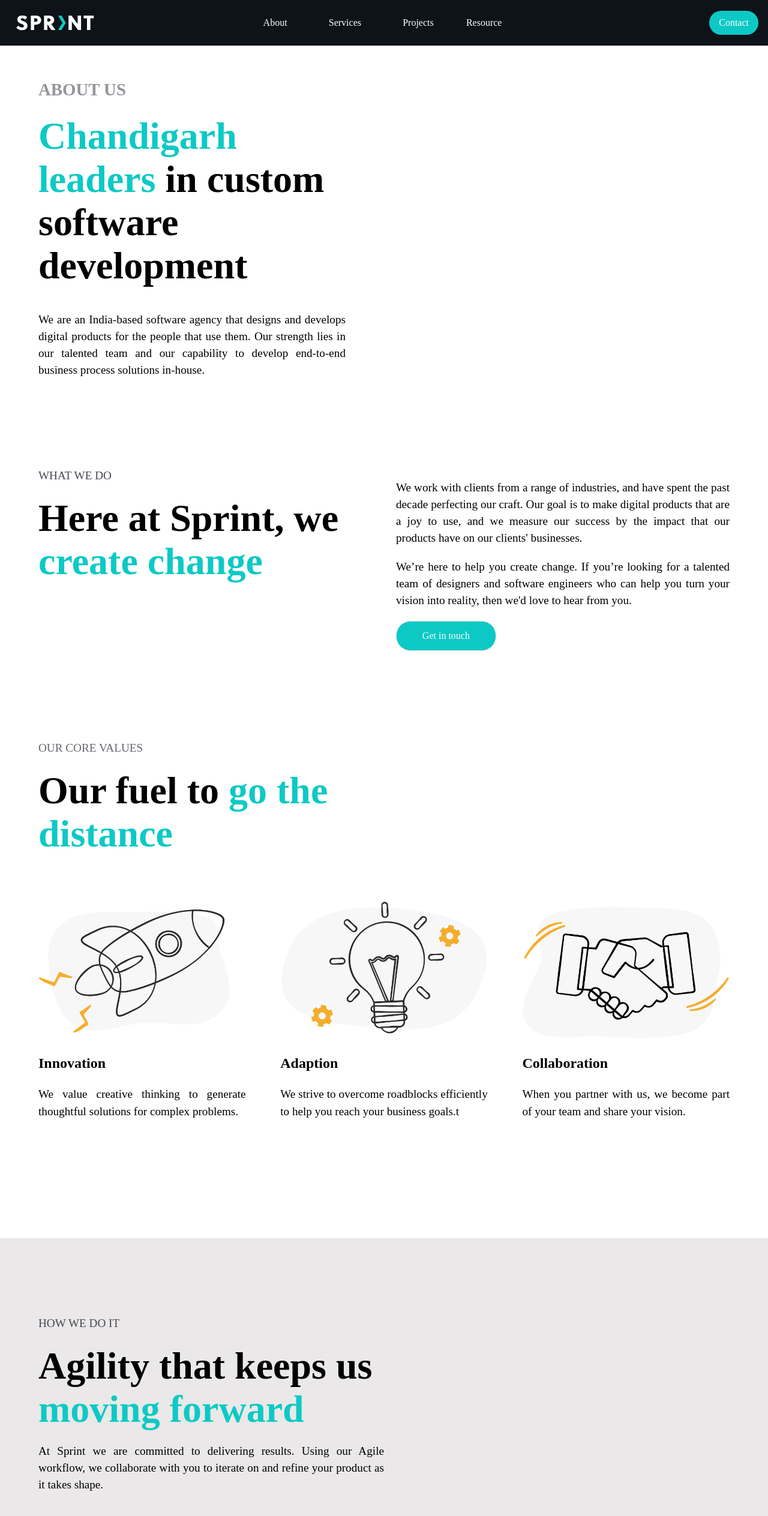
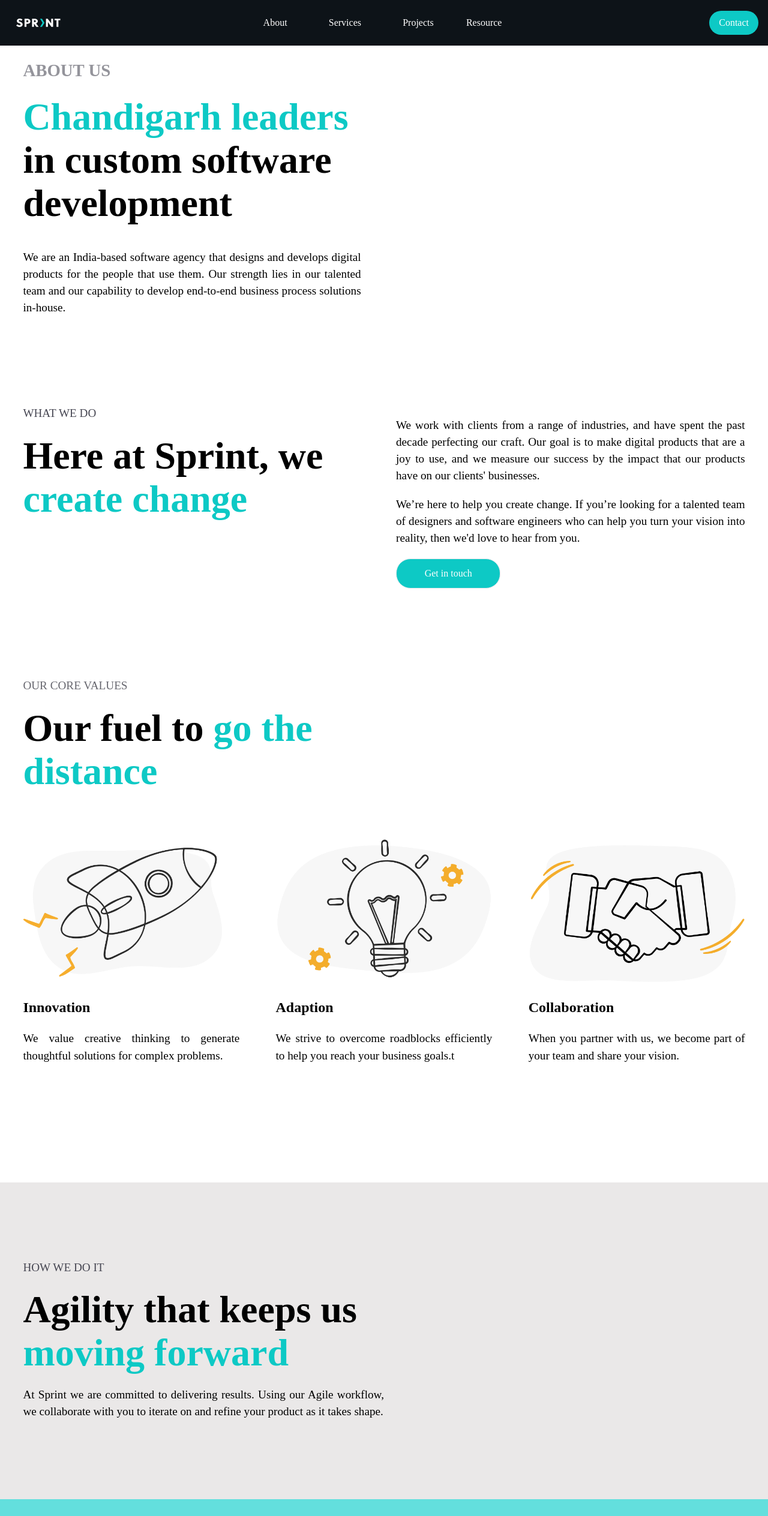
Before and after one commit to AnkushTri/sprintDigital, a React (Vite) app in the folder client/: page /about in a window 1280 px wide. Shown: the top 2527 px of the page at 60% size. Built offline with nearby package versions, Linux system fonts and the light colour scheme.

Commit message:
padding fix

```diff
--- a/client/src/Components/AboutUs/AboutUs.jsx
+++ b/client/src/Components/AboutUs/AboutUs.jsx
@@ -24,7 +24,7 @@ const AboutUs = () => {
   ]
 
   return (
-    <div className="w-[100%] py-[5%] px-[2%] xsm:px-[5%]">
+    <div className="w-[100%] py-[5%] px-[3%] xsm:px-[5%]">
       <div className="w-[60%] xsm:w-[100%]">
         <h3 className=" text-[#464652] text-[1.2rem] uppercase">About Us</h3>
         <h1 className="text-[4rem] font-extrabold leading-[4.5rem]  my-5 xsm:leading-[4rem] text-[3.2rem]">
--- a/client/src/Components/Contacts/Contacts.jsx
+++ b/client/src/Components/Contacts/Contacts.jsx
@@ -5,7 +5,7 @@ function Contacts() {
   return (
     <>
       {/* contact form */}
-      <div className="bg-[var(--color-primary)] w-[100%] contact_home flex py-12 px-[2%] xsm:flex-col px-[5%]">
+      <div className="bg-[var(--color-primary)] w-[100%] contact_home flex py-12 px-[2%] xsm:flex-col px-[5%] py-[3rem] rounded-none bg-blue-300">
         <div className=" text-[white] flex-1 my-10">
           <h3 className=" text-[#464652] text-[1.2rem]">Get in touch</h3>
           <h1 className="text-[4rem] font-extrabold leading-[4.5rem]  my-5 ">
--- a/client/src/Components/NavBar/NavBar.jsx
+++ b/client/src/Components/NavBar/NavBar.jsx
@@ -29,7 +29,7 @@ const NavBar = () => {
   return (
     <nav>
       <div className="navbar xsm:w-[100vw] flex-col">
-        <div className="log w-[10%] px-2 py-1  xsm:top-5 w-[20%] py-0">
+        <div className="log w-[7%] px-2 py-1  xsm:top-5 w-[20%] py-0">
           <a href="/">
             <img src="logos/sprint.svg" alt="sprint" />
           </a>
--- a/client/src/Components/Services/Services.jsx
+++ b/client/src/Components/Services/Services.jsx
@@ -97,7 +97,7 @@ const Services = () => {
 }
 
 const Wrapper = styled.div`
-  padding: 0 5%;
+  padding: 0 3%;
   .services {
     display: flex;
     justify-content: space-between;
--- a/client/src/Components/Works/Works.jsx
+++ b/client/src/Components/Works/Works.jsx
@@ -22,7 +22,7 @@ const Works = () => {
             className="absolute top-[20%] right-[10%] xsm:right-[13%]"
           />
         </div>
-        <div className="flex-1 px-5">
+        <div className="flex-1 px-[3%]">
           <h3 className="py-5 uppercase text-[#464652] text-[1.2rem]">
             NATIVE APP DEVELOPMENT
           </h3>
@@ -83,7 +83,7 @@ const Works = () => {
             className="absolute bottom-[0%] left-[15%] xsm:bottom-[-5%]"
           />
         </div>
-        <div className="w-[50%] px-5 xsm:w-full">
+        <div className="w-[50%] px-[3%] xsm:w-full">
           <h3 className="py-5 uppercase text-[#464652] text-[1.2rem]">
             LEGACY MODERNISATION
           </h3>
@@ -123,7 +123,7 @@ const Works = () => {
             className="absolute top-[45%] right-[26%]"
           />
         </div>
-        <div className="width-[50%] px-5 ml-[-10%] xsm:ml-0">
+        <div className="width-[50%] px-[3%] ml-[-10%] xsm:ml-0">
           <h3 className="py-5 uppercase text-[#464652] text-[1.2rem] ">
             INTEGRATED WEB APPLICATIONS
           </h3>
--- a/client/src/Pages/About/About.jsx
+++ b/client/src/Pages/About/About.jsx
@@ -27,7 +27,7 @@ const About = () => {
 
   return (
     <div className="">
-      <div className="w-[50%] px-[2%] pt-[10%] xsm:w-[100%] px-[5%]">
+      <div className="w-[50%] px-[3%] pt-[10%] xsm:w-[100%] pt-[6rem]">
         <h3 className="text-[#46465294] text-[1.8rem] uppercase font-bold">
           About Us
         </h3>
@@ -46,7 +46,7 @@ const About = () => {
       </div>
       {/* <div><Scroll /></div> */}
       {/* what we do */}
-      <div className="flex px-[5%] gap-10 py-[8rem] xsm:flex-col gap-0 pb-0">
+      <div className="flex px-[3%] gap-10 py-[8rem] xsm:flex-col gap-0 pb-0">
         <div className="title  w-[50%] xsm:w-full">
           <h3 className=" text-[#464652] text-[1.2rem] uppercase">
             What We do
@@ -77,7 +77,7 @@ const About = () => {
       </div>
 
       {/* OUr core values */}
-      <div className="px-[5%] gap-10 py-[8rem]">
+      <div className="px-[3%] gap-10 py-[8rem] xsm:px-[5%]">
         <div className="title  w-[50%] xsm:w-[100%]">
           <h3 className=" text-[#66666e] text-[1.2rem] uppercase">
             Our core values
@@ -104,7 +104,7 @@ const About = () => {
       </div>
 
       {/* How we do it */}
-      <div className="flex px-[5%] gap-10 py-[8rem] bg-[#eae8e8] xsm:flex-col">
+      <div className="flex px-[3%] gap-10 py-[8rem] bg-[#eae8e8] xsm:py-[5%] flex-col">
         <div className="title  w-[50%] xsm:w-[100%]">
           <h3 className=" text-[#464652] text-[1.2rem] uppercase">
             how we do it
--- a/client/src/Pages/Articles/Articles.jsx
+++ b/client/src/Pages/Articles/Articles.jsx
@@ -87,7 +87,7 @@ const Articles = () => {
   ];
   return (
     <div className="py-[5%] ">
-      <div className="article px-[5%] ">
+      <div className="article px-[3%] ">
         <h2 className=" py-4 text-2xl ">ARTICLES</h2>
         <h1 className=" py-2 text-[3em] font-bold">A collection of </h1>
         <span className=" py-2 text-[3rem] font-bold">
--- a/client/src/Pages/Project/Project.jsx
+++ b/client/src/Pages/Project/Project.jsx
@@ -36,10 +36,10 @@ const Project = () => {
     },
   ];
   return (
-    <div>
-      <div className="pt-[10%] px-[2%]">
+    <div className="xsm:py-[3rem]">
+      <div className="pt-[10%] px-[1%]">
         <div className="header">
-          <h3>FEATURED PROJECTS</h3>
+          <h3 className="text-[1.2rem]">FEATURED PROJECTS</h3>
           <h1 className="text-[3.2rem]">
             See what we can <br />
             <span>do for you</span>
@@ -49,13 +49,26 @@ const Project = () => {
           {data.map((image, index) => (
             <div
               key={image.id}
-              className={index % 2 ? "image-container xsm:w-full my-12 py-0" : "cont xsm:w-full"}
+              className={
+                index % 2
+                  ? "image-container xsm:w-full my-12 py-0"
+                  : "cont xsm:w-full"
+              }
             >
-              <img src={image.imageUrl} alt={image.heading} className="image xsm:w-[80%] mx-auto" />
+              <img
+                src={image.imageUrl}
+                alt={image.heading}
+                className="image xsm:w-[80%] mx-auto"
+              />
               <div className="image-details">
                 <h3 className="heading">{image.heading}</h3>
-                <p className="description xsm:my-[-1rem]">{image.description}</p>
-                <a href={image.link} className="read-more text-black font-black">
+                <p className="description xsm:my-[-1rem]">
+                  {image.description}
+                </p>
+                <a
+                  href={image.link}
+                  className="read-more text-black font-black"
+                >
                   Read Case-Study
                 </a>
               </div>
--- a/client/src/Pages/Services/Services.jsx
+++ b/client/src/Pages/Services/Services.jsx
@@ -44,7 +44,7 @@ const Services = () => {
   ];
 
   return (
-    <div className="px-[3%] py-[10rem] w-[100%]xsm:px-[5%] py-[6rem]">
+    <div className="px-[3%] pt-[10%] w-[100%]xsm:px-[5%] py-[6rem]">
       <div className="w-[70%] xsm:w-full">
         <h3 className="text-[#4444489e] text-[1.2rem] uppercase font-bold ">
           Our Services
@@ -68,7 +68,7 @@ const Services = () => {
         {softwareData?.map((el, index) => {
           return (
             <div
-              className="flex py-[6rem] gap-[8%] xsm:flex-col py-2 shadow-md"
+              className="flex py-[6rem] gap-[8%] xsm:flex-col py-2"
               key={index}
             >
               <div className={index === 1 ? "flex-1 order-2" : "flex-1"}>
```
